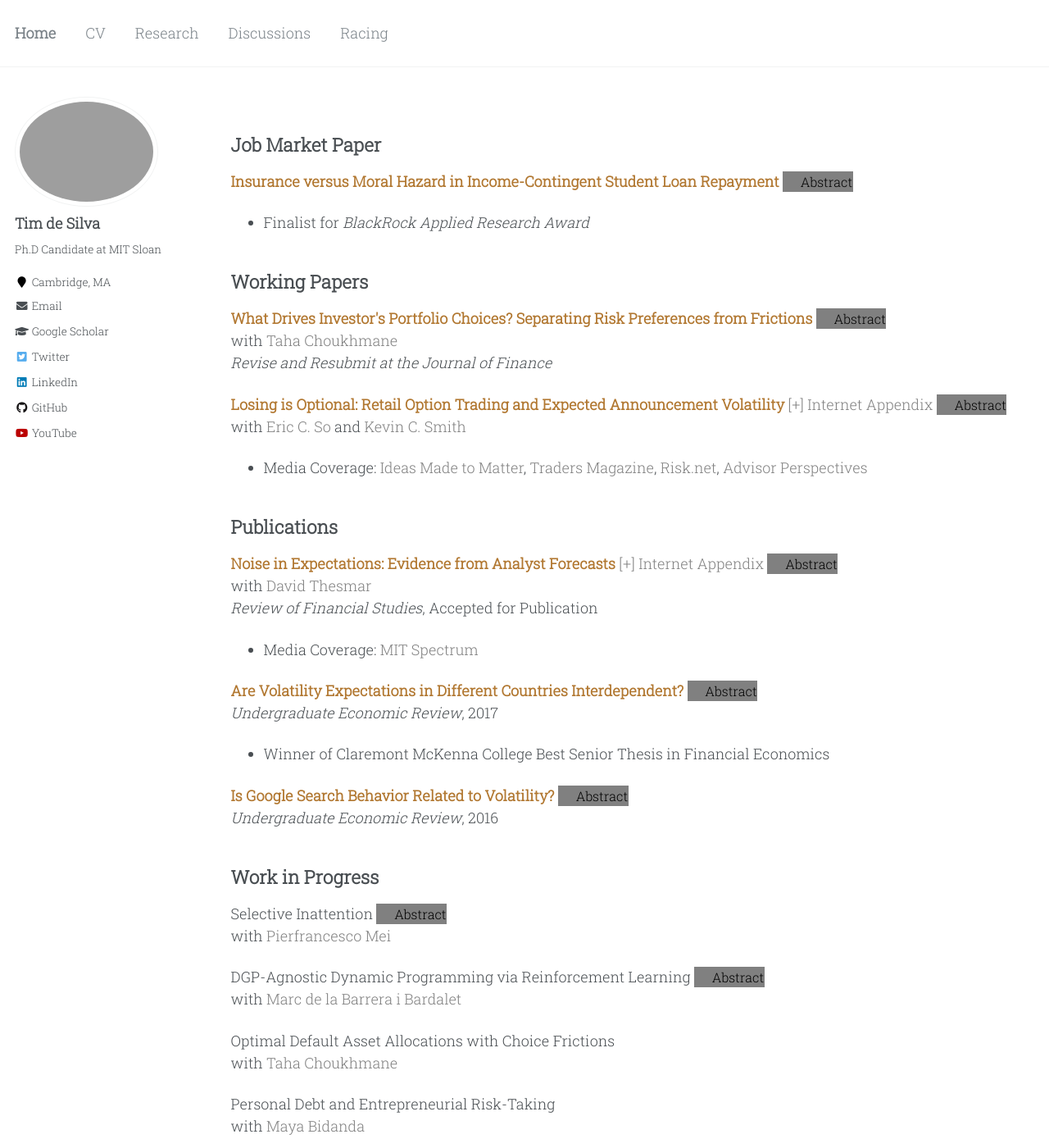
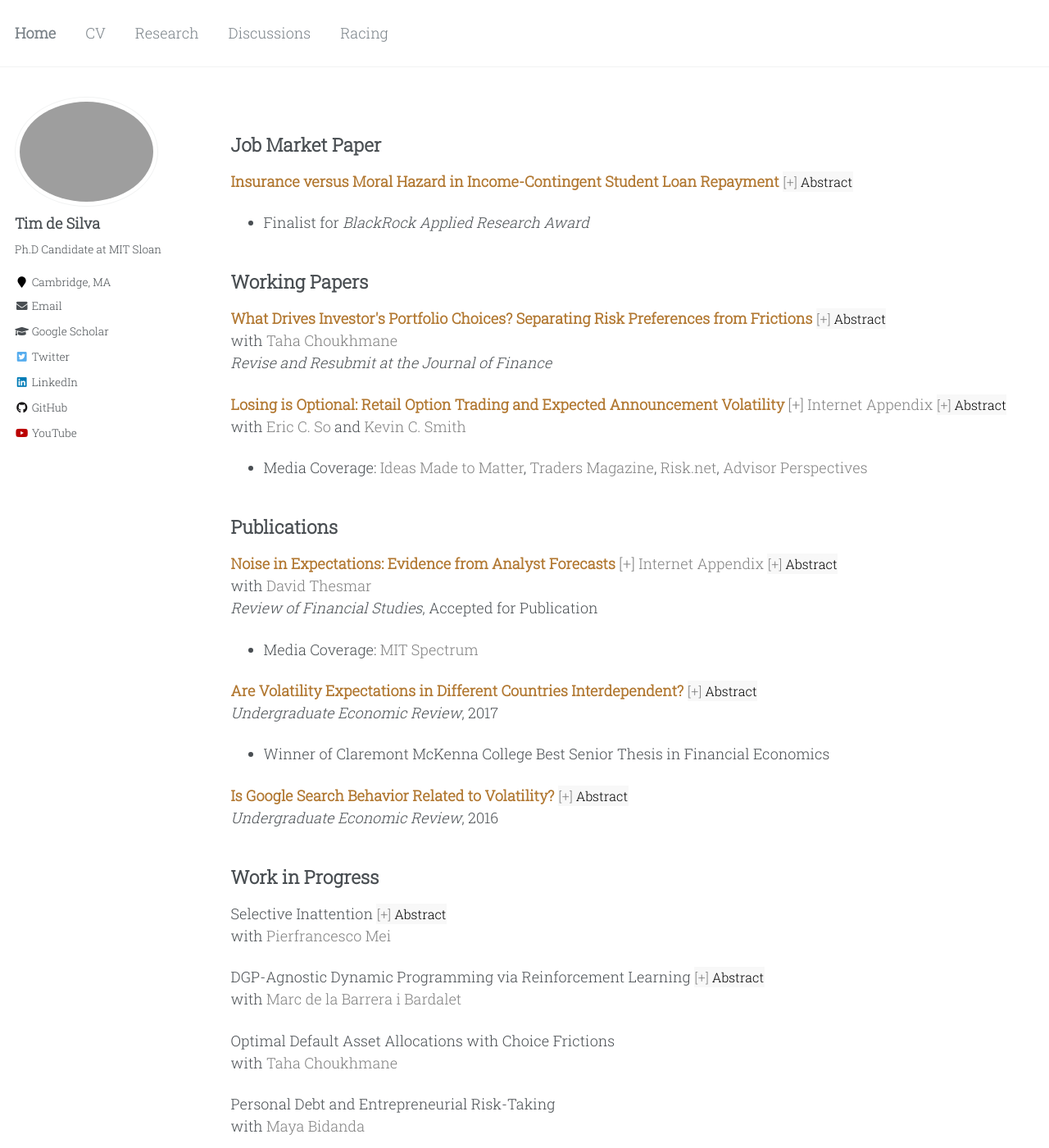
Before and after one commit to timhdesilva/timhdesilva.github.io, a Jekyll site: the page built from _pages/research.html, in a window 1280 px wide and 1400 px high. Shown: the whole window at 82% size. Built offline with Jekyll 4.4.1, drawn with Linux system fonts in a browser that asks for light colours.

Commit message:
small updates

```diff
--- a/_pages/research.html
+++ b/_pages/research.html
@@ -10,7 +10,7 @@ author_profile: true
 <!-----------------------------------------------------------STYLES---------------------------------------------------------------->
 <style>
     :root {
-      --abstract-button-gray: gray;
+      --abstract-button-gray: #f8f8f8;
       --abstract-content-gray: #f1f1f1;
     }
 
@@ -59,8 +59,8 @@ author_profile: true
 <p>
     <a style="text-decoration:none; color:rgb(177, 119, 48); font-weight:bold" href="http://timhdesilva.github.io/files/papers/jmp_deSilva.pdf">Insurance versus Moral Hazard in Income-Contingent Student Loan Repayment</a>
     <button class="abstract-button" data-target="jmp">Abstract</button>
-    <ul>
-      <li>Finalist for <em>BlackRock Applied Research Award</em></li>
+    <ul style="margin-top: 1px; margin-bottom: 1px;">
+      <li style="margin:0; padding:0;">Finalist for <em>BlackRock Applied Research Award</em></li>
     </ul>
 </p>
 <div id="jmp" class="abstract-content">
```
